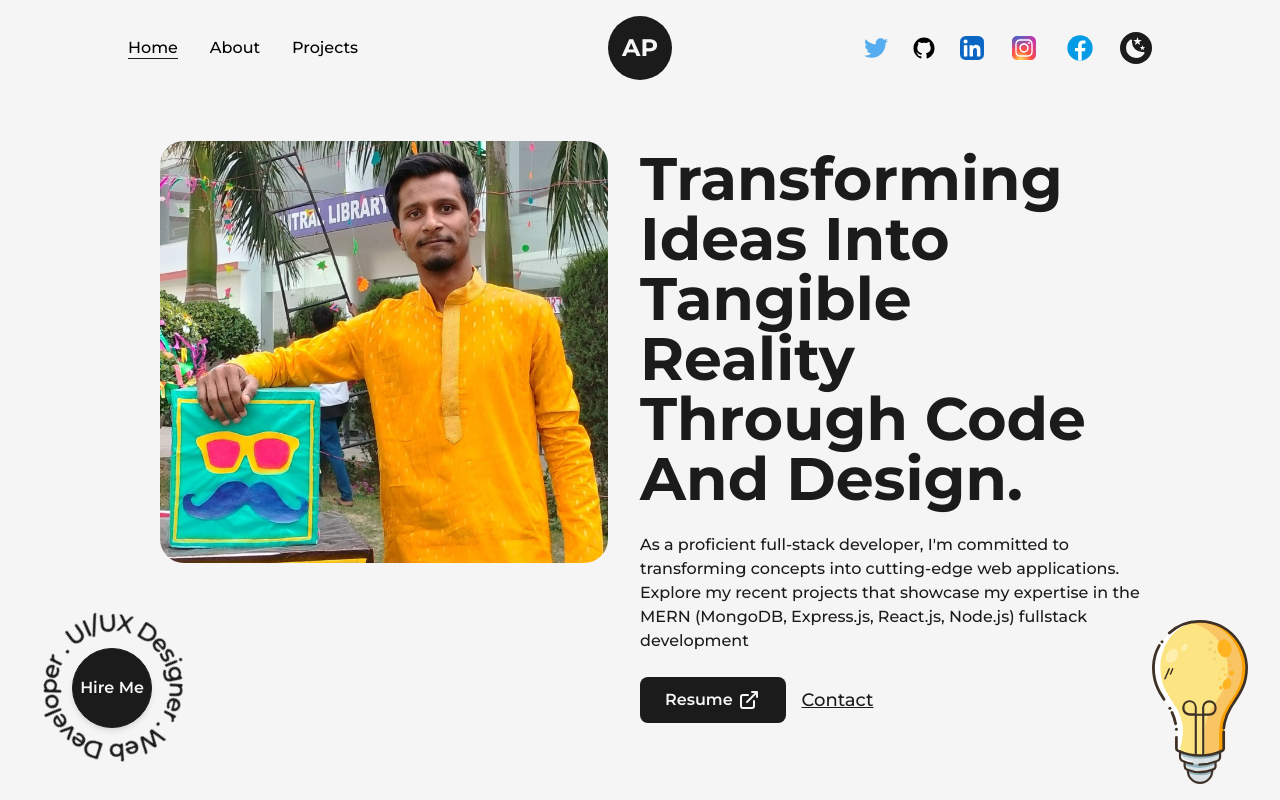
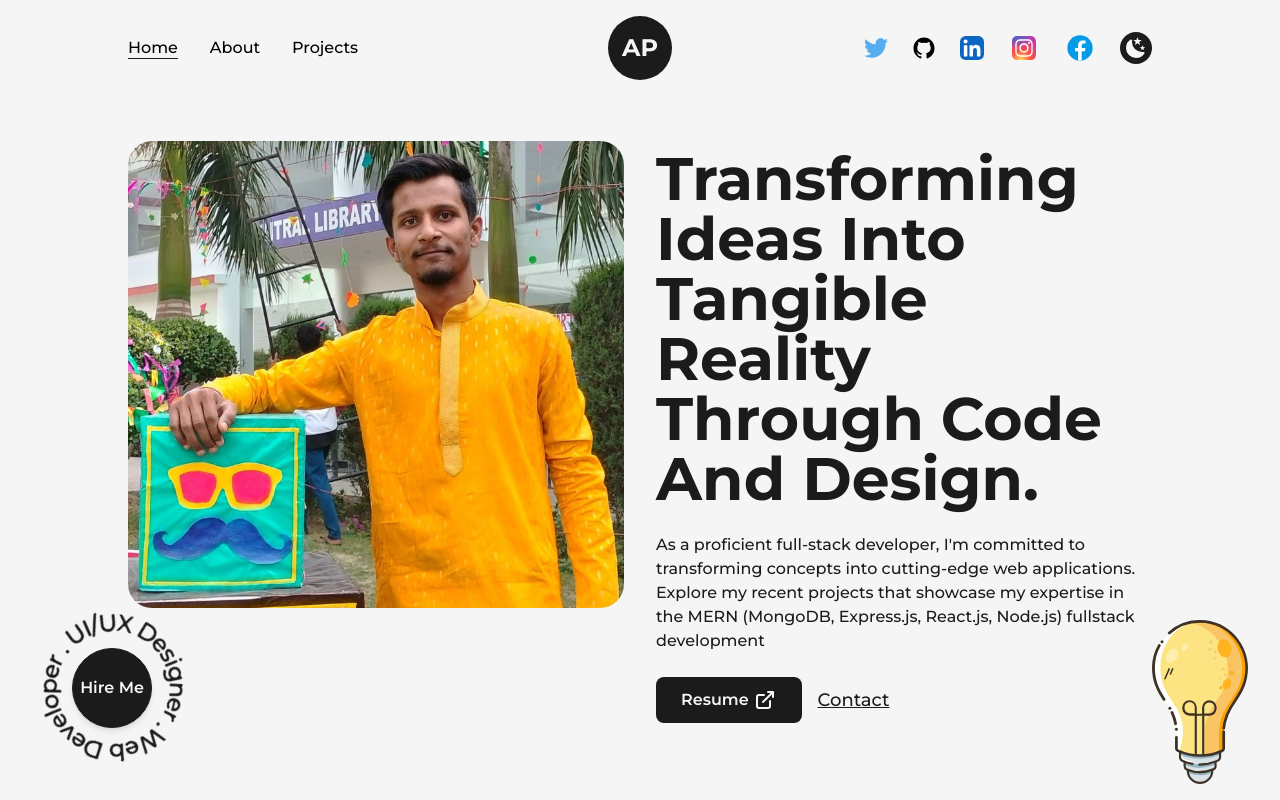
Before and after one commit to anmolpal2001/My-Portfolio, a Next.js app: page / in a window 1280 px wide. Shown: the top 800 px of the page. Built offline with nearby package versions, Linux system fonts and the light colour scheme.

Commit message:
home page update

```diff
--- a/src/app/page.js
+++ b/src/app/page.js
@@ -9,10 +9,10 @@ import lightBulb from "../../public/miscellaneous_icons_1.svg"
 
 export default function Home() {
   return (
-    <main className="flex items-center text-dark w-full min-h-screen dark:text-light">
+    <main className="flex items-center text-dark w-full min-h-screen dark:text-light xl:items-start">
       <Layout classname="pt-0 md:pt-16 sm:pt-8">
-        <div className="flex items-start justify-between w-full lg:flex-col">
-          <div className="w-1/2 lg:w-full lg:inline-block lg:mb-8 lg:px-0 2xl:px-8">
+        <div className="flex items-start justify-between w-full lg:flex-col gap-8">
+          <div className="w-1/2 lg:w-full lg:inline-block lg:mb-8 lg:px-0">
             <Image src={profilePic} alt="AnmolPal" className="w-full rounded-3xl h-auto"
             priority
             sizes="(max-width: 768px) 100vw, (max-width: 1200px) 50vw, 50vw"
```
